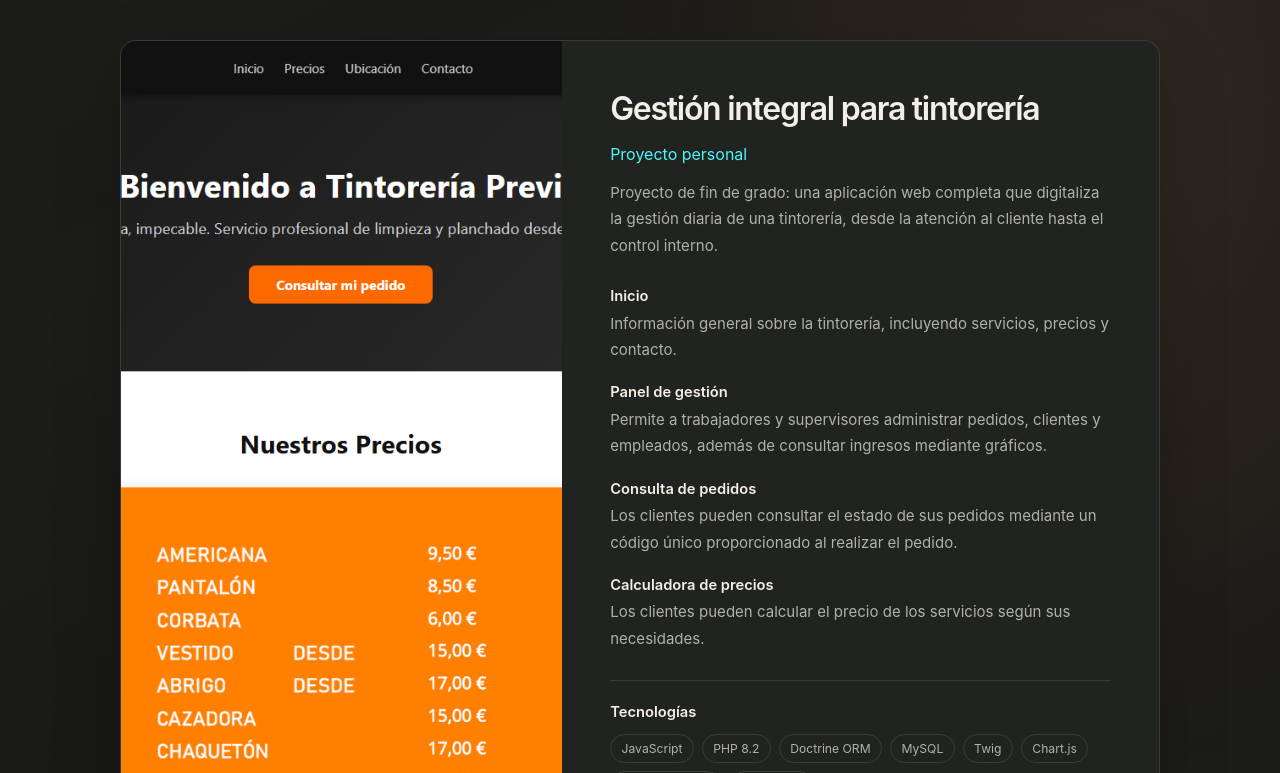
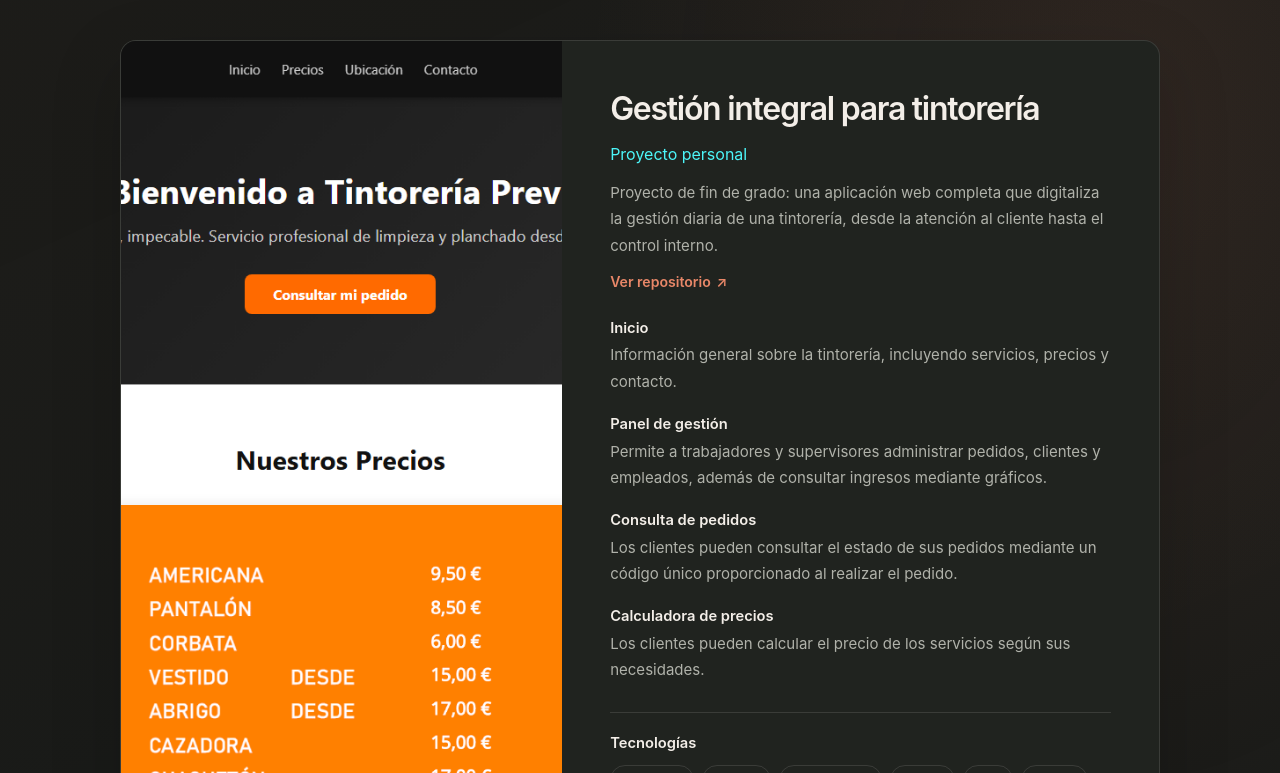
Before and after one commit to Adamdalus/Portfolio, a React (Vite) app: page / in a window 1280 px wide. Shown: the part 1025-1798 px from the top of the page. Built offline with nearby package versions, Linux system fonts and the light colour scheme.

Commit message:
Problema de visualizacion resuelto, añadidos links a repos publicos y al portfolio

```diff
--- a/index.html
+++ b/index.html
@@ -1,10 +1,28 @@
 <!doctype html>
-<html lang="en">
+<html lang="es">
   <head>
     <meta charset="UTF-8" />
     <link rel="icon" type="image/svg+xml" href="/favicon.png" />
     <meta name="viewport" content="width=device-width, initial-scale=1.0" />
-    <title>portfolio</title>
+    <meta
+      name="description"
+      content="Portfolio de Adam Al-Sikhan, desarrollador web junior con proyectos en React, TypeScript y Laravel."
+    />
+    <meta property="og:type" content="website" />
+    <meta
+      property="og:title"
+      content="Adam Al-Sikhan, desarrollador web junior · React, TypeScript, Laravel"
+    />
+    <meta
+      property="og:description"
+      content="Portfolio de Adam Al-Sikhan, desarrollador web junior con proyectos en React, TypeScript y Laravel."
+    />
+    <meta
+      property="og:image"
+      content="https://raw.githubusercontent.com/Adamdalus/Portfolio/main/src/assets/tintoreria.png"
+    />
+    <meta property="og:image:alt" content="Proyecto web de gestión para tintorería" />
+    <title>Adam Al-Sikhan, desarrollador web junior · React, TypeScript, Laravel</title>
   </head>
   <body>
     <div id="root"></div>
--- a/src/components/Footer.tsx
+++ b/src/components/Footer.tsx
@@ -12,6 +12,13 @@ function Footer() {
           <a href="#formacion">Formación</a>
           <a href="#perfil">Idiomas y certificaciones</a>
           <a href="#contacto">Contacto</a>
+          <a
+            href="https://github.com/Adamdalus/Portfolio"
+            target="_blank"
+            rel="noreferrer"
+          >
+            Código del portfolio
+          </a>
         </nav>
         <a className="site-footer__top" href="#inicio">
           Volver arriba <span aria-hidden="true">↑</span>
--- a/src/components/ProyectoCard.tsx
+++ b/src/components/ProyectoCard.tsx
@@ -50,6 +50,16 @@ function ProyectoCard({ proyecto }: ProyectoCardProps) {
         <h3>{proyecto.nombre}</h3>
         <p className="proyecto__organizacion">{proyecto.organizacion}</p>
         <p className="proyecto__resumen">{proyecto.resumen}</p>
+        {proyecto.repositorio && (
+          <a
+            className="proyecto__repositorio"
+            href={proyecto.repositorio}
+            target="_blank"
+            rel="noreferrer"
+          >
+            Ver repositorio <span aria-hidden="true">↗</span>
+          </a>
+        )}
         <div className="proyecto__funcionalidades">
           {proyecto.funcionalidades.map((funcionalidad) => (
             <section key={funcionalidad.titulo}>
--- a/src/data/proyectos.ts
+++ b/src/data/proyectos.ts
@@ -41,6 +41,7 @@ export const proyectos: Proyecto[] = [
     imagen: tintoreria,
     imagenAlt:
       "Página principal y sección de precios de la aplicación para tintorería",
+    repositorio: "https://github.com/davichi9/Trabajo-final-Previ",
     tipo: "Proyecto de fin de grado",
     funcionalidades: [
       {
--- a/src/index.css
+++ b/src/index.css
@@ -503,6 +503,15 @@ a:hover {
 
 .proyecto__resumen {
   margin-top: 0.85rem;
+}
+
+.proyecto__repositorio {
+  display: inline-flex;
+  gap: 0.35rem;
+  margin-top: 0.85rem;
+  color: var(--color-accent);
+  font-size: 0.88rem;
+  font-weight: 600;
 }
 
 .proyecto__funcionalidades {
--- a/src/types/proyecto.ts
+++ b/src/types/proyecto.ts
@@ -4,6 +4,7 @@ export interface Proyecto {
   resumen: string;
   imagen: string;
   imagenAlt: string;
+  repositorio?: string;
   tipo: string;
   funcionalidades: {
     titulo: string;
```
